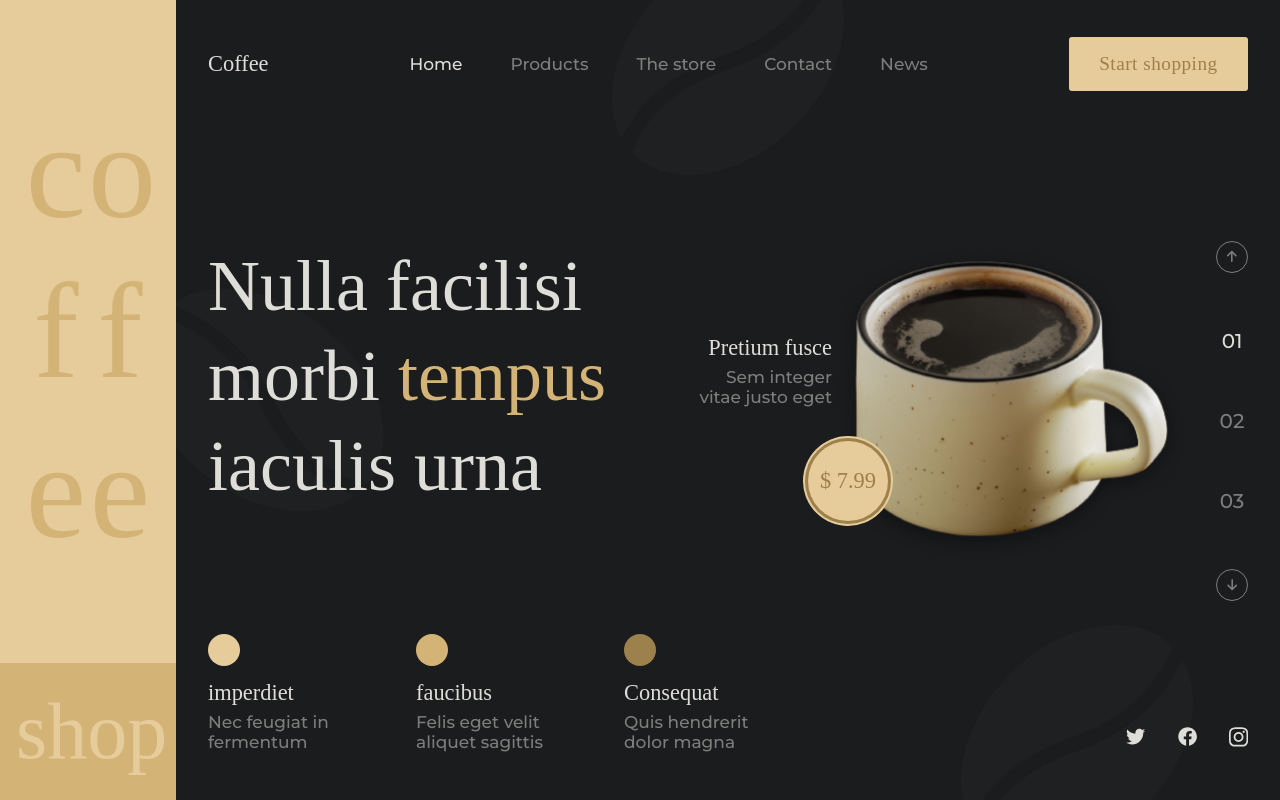
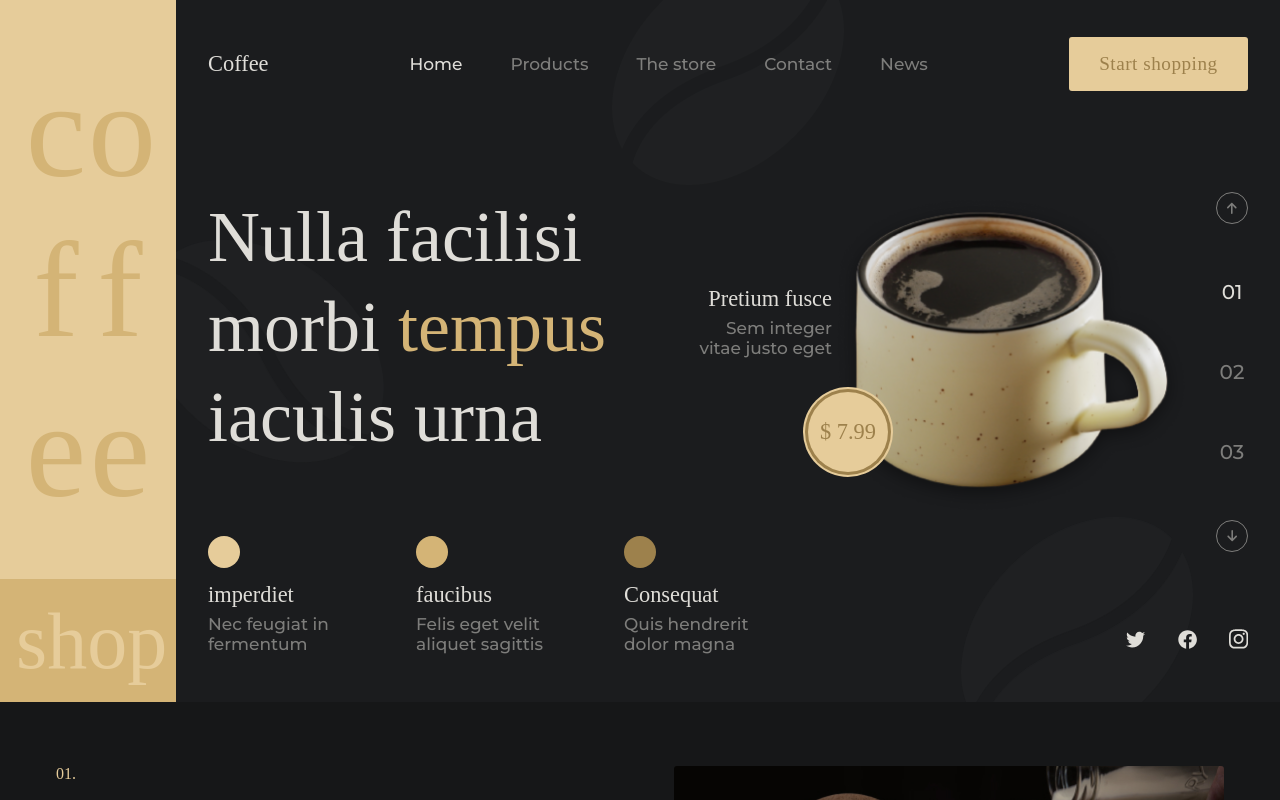
Before and after one commit to aridsm/cafeteria, a React (Create React App) app: page / in a window 1280 px wide. Shown: the top 800 px of the page. Built offline with nearby package versions, Linux system fonts and the light colour scheme; a web font is replaced by a local one.

Commit message:
responsive

```diff
--- a/src/Styles/Components/Home.scss
+++ b/src/Styles/Components/Home.scss
@@ -6,8 +6,6 @@
     display: flex;
     flex-direction: column;
     width: 14rem;
-    height: 100vh;
-    max-height: 900px;
     .coffee {
       background: $c-s-1;
       color: $c-s-2;
@@ -102,6 +100,13 @@
   }
 }
 
+@media (min-width: 1400px) {
+  .home {
+    height: 100vh;
+    max-height: 900px;
+  }
+}
+
 @media (max-width: 1350px) {
   .home {
     .coffee-shop {
@@ -151,6 +156,7 @@
     }
     .flex-2 {
       flex-direction: column;
+      width: 100%;
       align-items: center;
     }
     .list-values {
--- a/src/Styles/Components/HomeSlide.scss
+++ b/src/Styles/Components/HomeSlide.scss
@@ -66,6 +66,7 @@
     }
     .arrow {
       @include arrow;
+      z-index: 2;
     }
     .arrow-next {
       transform: rotate(180deg);
--- a/src/Styles/Components/News.scss
+++ b/src/Styles/Components/News.scss
@@ -130,6 +130,7 @@
   .news {
     .news-container {
       margin-top: 2rem;
+      grid-template-rows: repeat(3, 10rem);
     }
     .news-1,
     .news-2,
```
